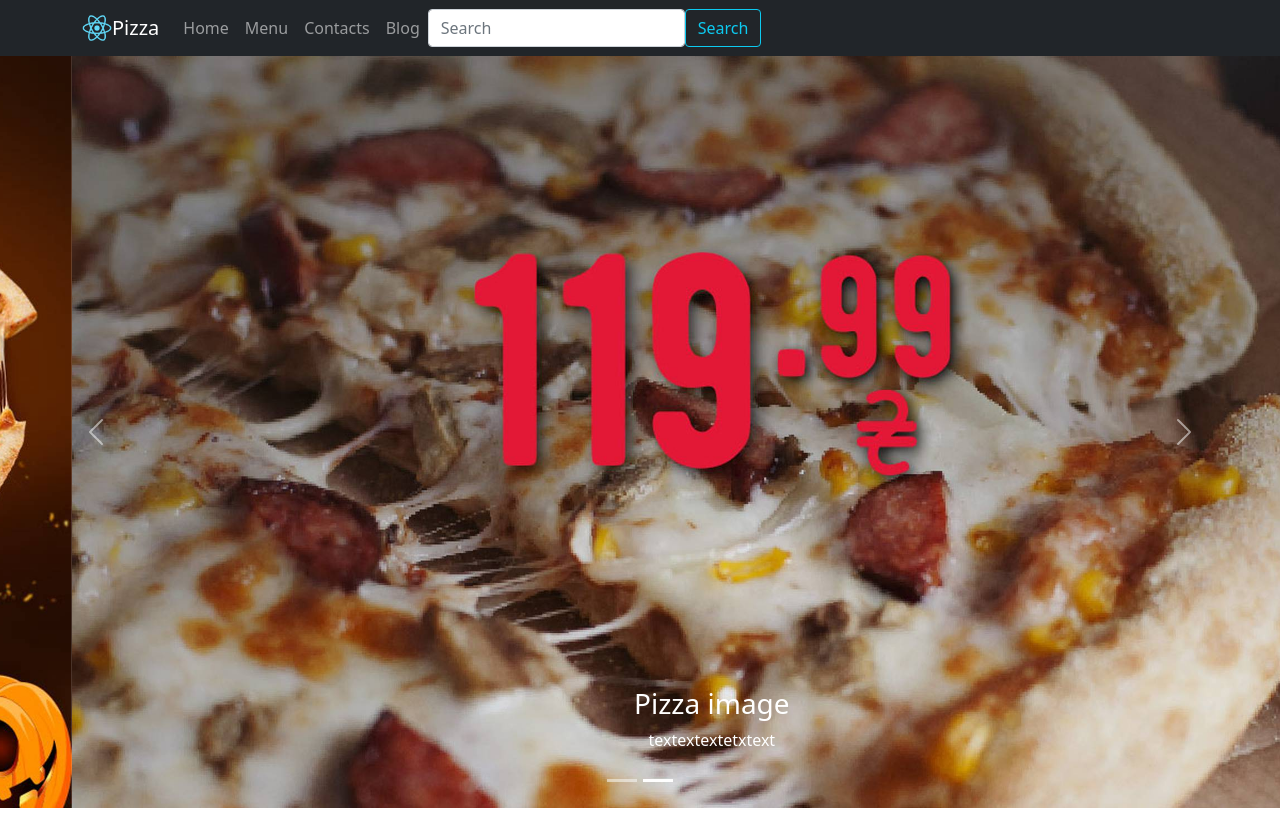
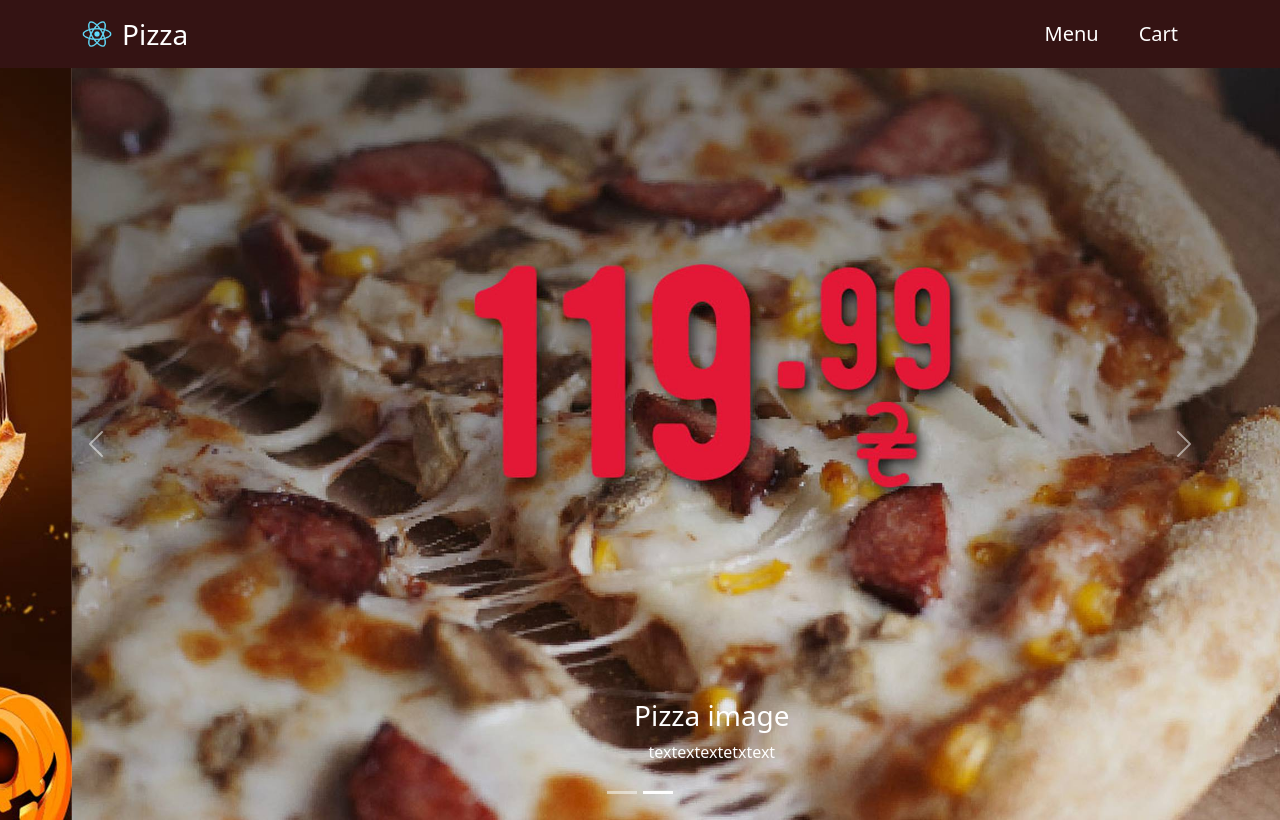
Before and after one commit to evhenhoretski/pizza, a React (Create React App) app: page / in a window 1280 px wide. Built offline with nearby package versions, Linux system fonts and the light colour scheme.

Commit message:
Header change. Cart fix.

```diff
--- a/src/App.css
+++ b/src/App.css
@@ -44,6 +44,50 @@
   justify-content: space-between;
 }
 
+.flex-start {
+  justify-content: flex-start;
+}
+
 .flexItem {
   flex: 0 1 49%;
 }
+
+.flex-right {
+  justify-content: flex-end;
+}
+
+.header {
+  background-color: #341313;
+}
+
+.header-link {
+  color: white !important;
+  margin: 0 20px !important;
+  font-size: 20px;
+  text-decoration: none;
+}
+
+.header-link:hover {
+  color: #d9cba2 !important;
+}
+
+.header-link-active {
+  color: #d9cba2 !important;
+}
+
+.logo {
+  font-size: 28px;
+  color: white;
+  margin-left: 10px;
+  margin-bottom: 0;
+}
+
+.logo-wrapper {
+  display: flex;
+  align-items: center;
+}
+
+.flex-25 {
+  flex: 0 1 23%;
+  margin: 1%;
+}
--- a/src/App.js
+++ b/src/App.js
@@ -1,15 +1,29 @@
 import React from "react";
+import { Switch, Route } from "react-router-dom";
 import { ToastContainer } from 'react-toastify'
 import 'bootstrap/dist/css/bootstrap.min.css';
 import 'react-toastify/dist/ReactToastify.css';
 
 import './App.css';
+import Home from './Pages/Home'
+import Menu from './Pages/Menu'
+import Contacts from'./Pages/Contacts'
+import Blog from'./Pages/Blog'
+import Cart from'./Pages/Cart'
 import Header from "./Components/Header";
 
 
 function App() {
   return (
       <div>
+        <Header/>
+        <Switch>
+          <Route exact path="/" component={Home} />
+          <Route exact path="/menu" component={Menu} />
+          <Route exact path="/cart" component={Cart} />
+          <Route exact path="/contacts" component={Contacts} />
+          <Route exact path="/blog" component={Blog} />
+        </Switch>
         <ToastContainer
           position="top-center"
           autoClose={5000}
@@ -22,7 +36,6 @@ function App() {
           pauseOnHover
           theme="colored"
           />
-        <Header/>
       </div>
   );
 }
--- a/src/Components/CartItem/CartItem.js
+++ b/src/Components/CartItem/CartItem.js
@@ -4,7 +4,7 @@ import { Card } from 'react-bootstrap'
 const CartItem = ({ item }) => {
 
     return (
-        <Card className="mt-4 mb-4 flexItem">
+        <Card className="mt-4 mb-4 flex-25">
             <Card.Img
                 variant="top"
                 src={item.img}
--- a/src/Components/Header.js
+++ b/src/Components/Header.js
@@ -1,66 +1,53 @@
-import React, {Component} from 'react'
+import React from 'react'
+import { useSelector } from 'react-redux';
 import {
     Navbar,
     Nav,
-    FormControl,
-    Container,
-    Form,
-    Button
+    Container
 } from 'react-bootstrap'
 import logo from './logo192.png'
-import { BrowserRouter as Router, Switch, Route, Link } from "react-router-dom";
+import { NavLink } from "react-router-dom";
 
-import Home from'../Pages/Home'
-import Menu from '../Pages/Menu'
-import Contacts from'../Pages/Contacts'
-import Blog from'../Pages/Blog'
-import Cart from'../Pages/Cart'
-
-export default class Header extends Component {
-    render() {
+const Header = () => {
+    const cartItems = useSelector(state => state.cartItems.items);
     return (
         <>
-                <Navbar collapseOnSelect expand="md" bg="dark" variant="dark">
+            <Navbar collapseOnSelect expand="md" className="header">
                 <Container>
-                        <Navbar.Brand href="/">
+                    <Navbar.Brand href="/" className="logo-wrapper">
                         <img
                             src={logo}
                             height="30"
                             width="30"
                             className="d-inline-block align-top"
                             alt="Logo"
-                            />Pizza
+                        />
+                        <p className="logo">Pizza</p>
                     </Navbar.Brand>
                     <Navbar.Toggle aria-controls="responsive-navbar-nav" />
-                        <Navbar.Collapse id="responsive-navbar-nav">
+                    <Navbar.Collapse id="responsive-navbar-nav" className="flex-right">
                         <Nav className="mr-auto">
-                                <Nav.Link href="/"> Home </Nav.Link>
-                                <Nav.Link href="/menu"> Menu </Nav.Link>
-                                <Nav.Link href="/contacts"> Contacts </Nav.Link>
-                                <Nav.Link href="/blog"> Blog </Nav.Link>
+                            <NavLink
+                                to="/menu"
+                                className="header-link"
+                                activeClassName="header-link-active"
+                            >
+                                Menu
+                            </NavLink>
+                            <NavLink
+                                to="/cart"
+                                className="header-link"
+                                activeClassName="header-link-active"
+                            >
+                                Cart
+                                {!!cartItems.length && <span> ({cartItems.length})</span>}
+                            </NavLink>
                         </Nav>
-                            <Form flex>
-                                <FormControl
-                                    type="text"
-                                    placeholder="Search"
-                                    className="form-inline my-2 my-lg-0"
-                                />
-                            </Form>
-                            <Button variant="outline-info">Search</Button>
                     </Navbar.Collapse>
                 </Container>
             </Navbar>
-
-                <Router>
-                    <Switch>
-                        <Route exact path="/" component={Home} />
-                        <Route exact path="/menu" component={Menu} />
-                        <Route exact path="/cart" component={Cart} />
-                        <Route exact path="/contacts" component={Contacts} />
-                        <Route exact path="/blog" component={Blog} />
-                    </Switch>
-                </Router>
         </>
     );
 }
-}
+
+export default Header;
--- a/src/Components/OrderModal/OrderModal.js
+++ b/src/Components/OrderModal/OrderModal.js
@@ -1,8 +1,13 @@
 import React, { useState } from 'react';
+import { useHistory } from 'react-router-dom';
+import { useDispatch } from 'react-redux';
 import { toast } from 'react-toastify';
 import { Modal, Button, Form, Row, Col } from 'react-bootstrap';
+import { resetCart } from '../../Pages/Cart/actions/cart.actions';
 
 const OrderModal = ({ onClose, show }) => {
+  const dispatch = useDispatch();
+  const history = useHistory();
   const [values, setValues] = useState({
     name: '',
     phone: '',
@@ -24,7 +29,9 @@ const OrderModal = ({ onClose, show }) => {
       return;
     }
     toast.success('Thank you! Manager will contact with you soon:)');
+    dispatch(resetCart());
     onClose();
+    history.push('/menu');
   }
 
   return (
--- a/src/Pages/Cart/Cart.js
+++ b/src/Pages/Cart/Cart.js
@@ -1,7 +1,7 @@
 import React, { useState } from 'react';
 
 import { useSelector } from 'react-redux';
-import { Row, Col, Tab, Container, Button } from 'react-bootstrap';
+import { Container, Button } from 'react-bootstrap';
 import CartItem from '../../Components/CartItem';
 import OrderModal from '../../Components/OrderModal';
 
@@ -14,36 +14,25 @@ const Cart = () => {
   const cartItems = useSelector(state => state.cartItems.items);
   const totalPrice = useSelector(state => state.cartItems.total);
   return (
-    <>
+    <Container>
       <div className="mb-4 ">
         Cart
       </div>
+      {!cartItems.length && <p>Sorrt, your cart is empty. Try to add something.</p>}
+      {!!cartItems.length && (
+        <>
+        <div className="flex flex-start">
           {cartItems.map((item) => (
-        <div key={item.id}>
-          {/* виведи тут компоненту карт айтема */}
-            <Container>
-                <Tab.Container id="left-tabs-example">
-                    <Row>
-                        <Col sm={5}>
-                            <Tab.Content className="mt-3">
-                                <Container className="1">
-                                    <div className="flex">
-                                        {cartItems.map(item => (
-                                            <CartItem item={item}/>
+            <CartItem item={item} key={item.id}/>
           ))}
         </div>
-                                </Container>
-                            </Tab.Content>
-                        </Col>
-                    </Row>
-                </Tab.Container>
-            </Container>
-        </div>
-      ))}
+
         Total - {totalPrice}
         <Button variant="primary" onClick={handleShow}>Order</Button>
         <OrderModal show={show} onClose={handleClose}/>
         </>
+      )}
+    </Container>
   )
 };
 
--- a/src/Pages/Cart/actionTypes/cart.actionTypes.js
+++ b/src/Pages/Cart/actionTypes/cart.actionTypes.js
@@ -1,4 +1,5 @@
 export const ADD_TO_CART = 'ADD_TO_CART';
+export const RESET_CART = 'RESET_CART';
 export const REMOVE_FROM_CART = 'REMOVE_FROM_CART';
 export const ADD_QUANTITY = 'ADD_QUANTITY';
 export const SUB_QUANTITY = 'SUB_QUANTITY';
--- a/src/Pages/Cart/actions/cart.actions.js
+++ b/src/Pages/Cart/actions/cart.actions.js
@@ -2,13 +2,21 @@ import {
   ADD_QUANTITY,
   REMOVE_FROM_CART,
   ADD_TO_CART,
-  SUB_QUANTITY
+  SUB_QUANTITY,
+  RESET_CART
 } from '../actionTypes/cart.actionTypes';
 
 export const addToCart = (item) => {
   return {
     type: ADD_TO_CART,
     item
+  }
+}
+
+
+export const resetCart = () => {
+  return {
+    type: RESET_CART
   }
 }
 
--- a/src/Pages/Cart/reducers/cart.reducer.js
+++ b/src/Pages/Cart/reducers/cart.reducer.js
@@ -2,6 +2,7 @@ import {
   ADD_QUANTITY,
   ADD_TO_CART,
   REMOVE_FROM_CART,
+  RESET_CART,
   SUB_QUANTITY
 } from '../actionTypes/cart.actionTypes';
 
@@ -72,6 +73,8 @@ const cartReducer = (state = initState, action) => {
     localStorage.setItem('cartItems', JSON.stringify(newState))
     return newState;
   }
+  case RESET_CART:
+    return initState;
   case SUB_QUANTITY: {
     const newItems = state.items.map(item => item.id === action.item.id ? {
       ...item,
--- a/src/Pages/Home.js
+++ b/src/Pages/Home.js
@@ -1,7 +1,5 @@
 import React, {Component} from 'react';
 import CarouselBox from "../Components/CarouselBox";
-import { Container, Card, CardGroup, Button } from "react-bootstrap";
-import CardDeck from "react-bootstrap/Card";
 
 class Home extends Component {
     render() {
--- a/src/index.js
+++ b/src/index.js
@@ -1,5 +1,6 @@
 import React from 'react';
 import { Provider } from 'react-redux';
+import { BrowserRouter as Router } from "react-router-dom";
 import ReactDOM from 'react-dom';
 import store from './store';
 import './index.css';
@@ -7,9 +8,11 @@ import App from './App';
 import reportWebVitals from './reportWebVitals';
 
 ReactDOM.render(
-  <Provider store={store}>
-    <App />
-  </Provider>,
+  <Router>
+    <Provider store={store}>
+      <App />
+    </Provider>
+  </Router>,
   document.getElementById('root')
 );
 
```
Also changed, not shown: src/data.json (+27 -27 lines). Lines whose indentation alone changed are shown as unchanged.
